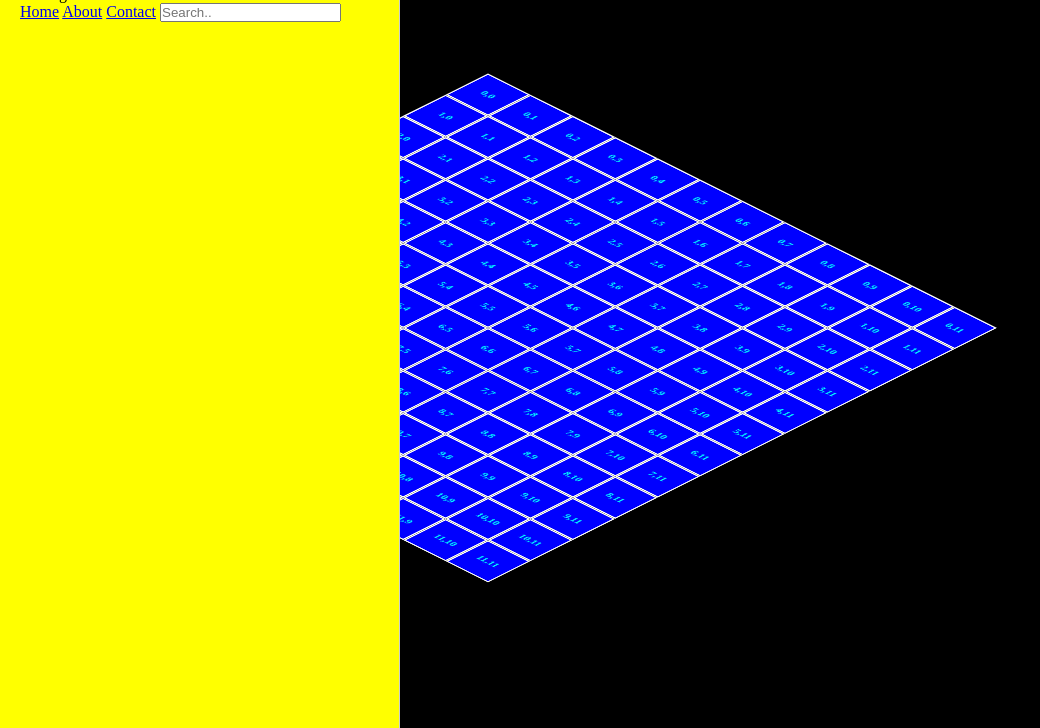
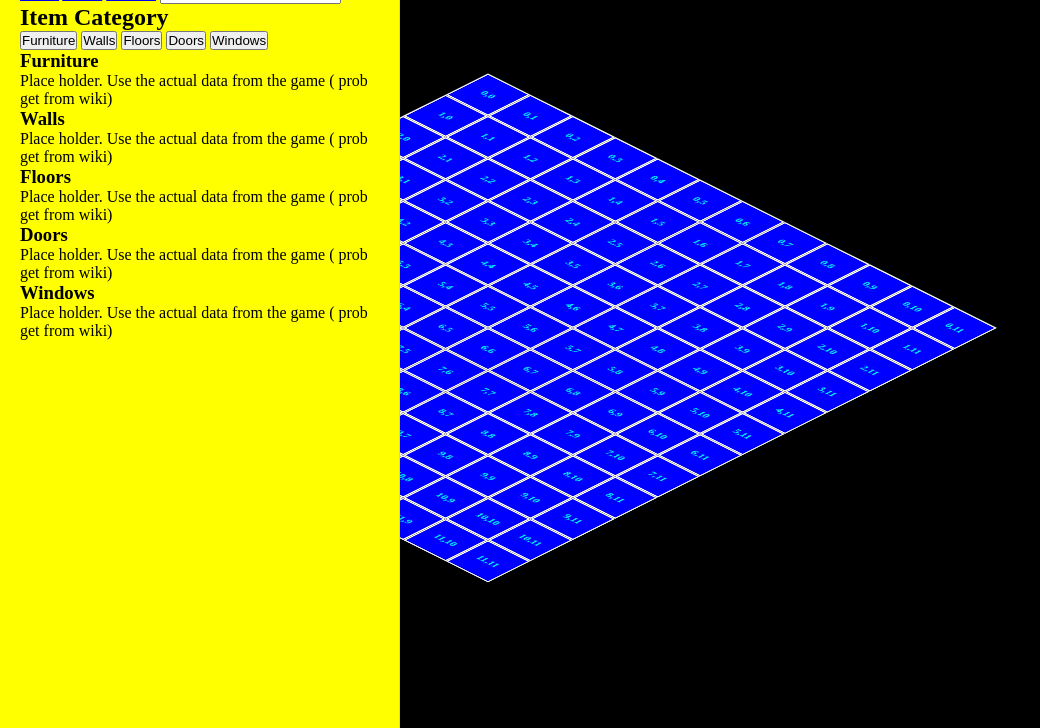
Before and after one commit to ASusN1/Project-zomboid-base-planner, a plain HTML site: page index.html in a window 1280 px wide. Shown: the part 72-800 px from the top of the page, without its empty margins (0-1040 px from the left). Drawn offline with Linux system fonts and the light colour scheme.

Commit message:
Update: add item category tabs and functionality for sidebar navigation (#5)

```diff
--- a/index.html
+++ b/index.html
@@ -9,13 +9,49 @@
     <body>
         <div class ="sidebar">
             <h1>Zomboid base builder</h1>
-            <p>Testing</p>
             <div class = "topnav">
                 <a class = active href = "#home">Home</a>
                 <a href = "#about">About</a>
                 <a href = "#contact">Contact</a>
                 <input type ="text" placeholder = "Search..">
+
+                <div class ="items-category">   <!-- Use tabs similar to w3 school-->
+                    <h2>Item Category</h2>
+                    <!-- tab links-->
+                    <button class = "tablinks" onclick = "openItems(event, 'Furniture')">Furniture</button>
+                    <button class = "tablinks" onclick = "openItems(event, 'Walls')">Walls</button>
+                    <button class = "tablinks" onclick = "openItems(event, 'Floors')">Floors</button>
+                    <button class = "tablinks" onclick = "openItems(event, 'Doors')">Doors</button>
+                    <button class = "tablinks" onclick = "openItems(event, 'Windows')">Windows</button>
+                </div>
+
+                <div id = "Furniture" class = "tabcontent">
+                    <h3>Furniture</h3>
+                    <p>Place holder. Use the actual data from the game ( prob get from wiki)</p>
+                </div>
+
+                <div id = "Walls" class = "tabcontent">
+                    <h3>Walls</h3>
+                    <p>Place holder. Use the actual data from the game ( prob get from wiki)</p>
+                </div>
+
+                <div id = "Floors" class = "tabcontent">
+                    <h3>Floors</h3>
+                    <p>Place holder. Use the actual data from the game ( prob get from wiki)</p>
+                </div>
+
+                <div id = "Doors" class = "tabcontent">
+                    <h3>Doors</h3>
+                    <p>Place holder. Use the actual data from the game ( prob get from wiki)</p>
+                </div>
+
+                <div id = "Windows" class = "tabcontent">
+                    <h3>Windows</h3>
+                    <p>Place holder. Use the actual data from the game ( prob get from wiki)</p>
+                </div>
+
         </div>
+
         </div>
         <div class ='view-container'>
             <div class = "iso-container" id = "grid"></div>
--- a/script.js
+++ b/script.js
@@ -66,3 +66,22 @@ window.addEventListener('mousemove', (e) => {
 
     updateTransform();
 });
+
+function openItems(evt, itemName) {
+    //declare all variables
+    var i, tabconnect, tablinks;
+    // get all elelment with class contnetn and hide them
+    tabconnect = document.getElementsByClassName("tabcontent");
+    for (i =0; i < tabconnect.length; i++) {
+        tabconnect[i].style.display = "none"; //not sure what this mean but will check later
+    }
+    // get all element with class tablinks and remove the class active
+    tablinks = document.getElementsByClassName("tablinks");
+    for (i =  0; i< tablinks.length; i++) {
+        tablinks[i].className = tablinks[i].className.replace("active", "");
+    }
+
+    // show current tabs , add active class to the btn
+    document.getElementById(itemName).style.display = "block"; // tester later if this block can be repalce with just text
+    evt.currentTarget.className += " active";
+}
```
